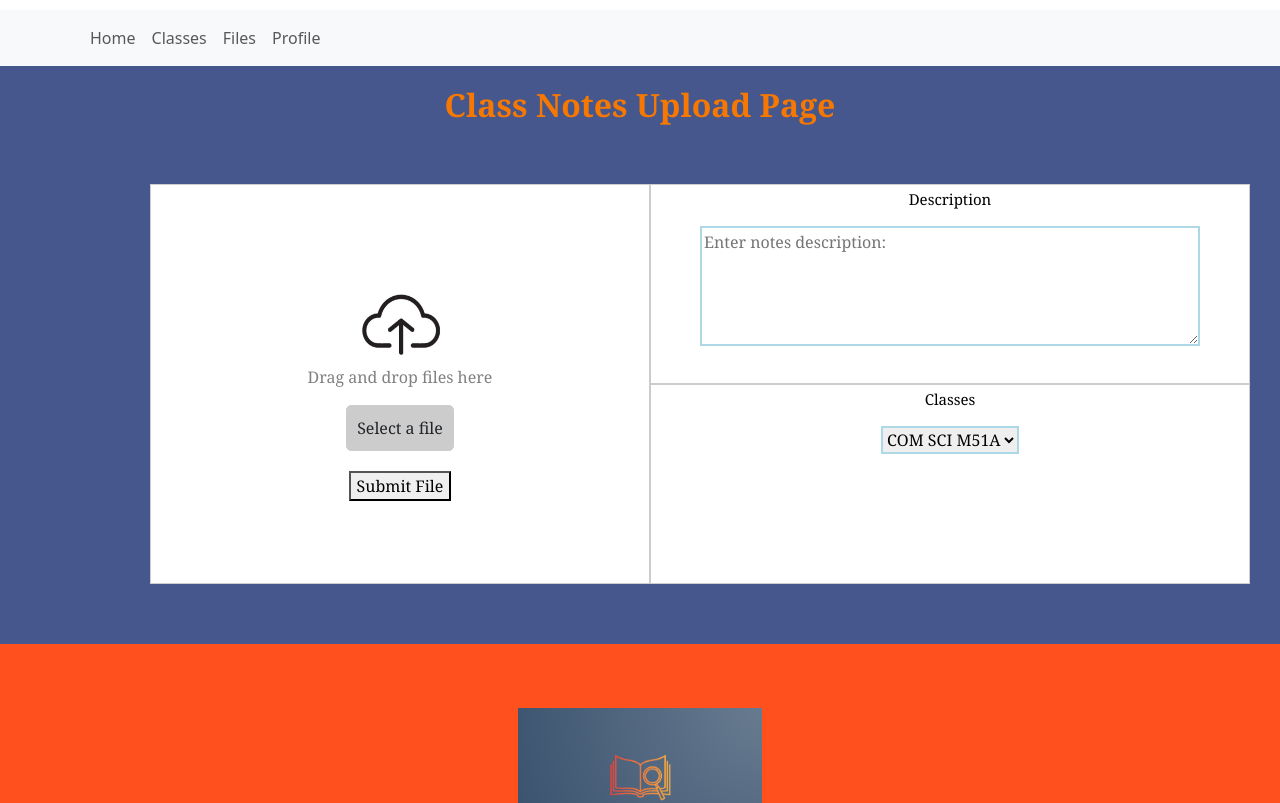
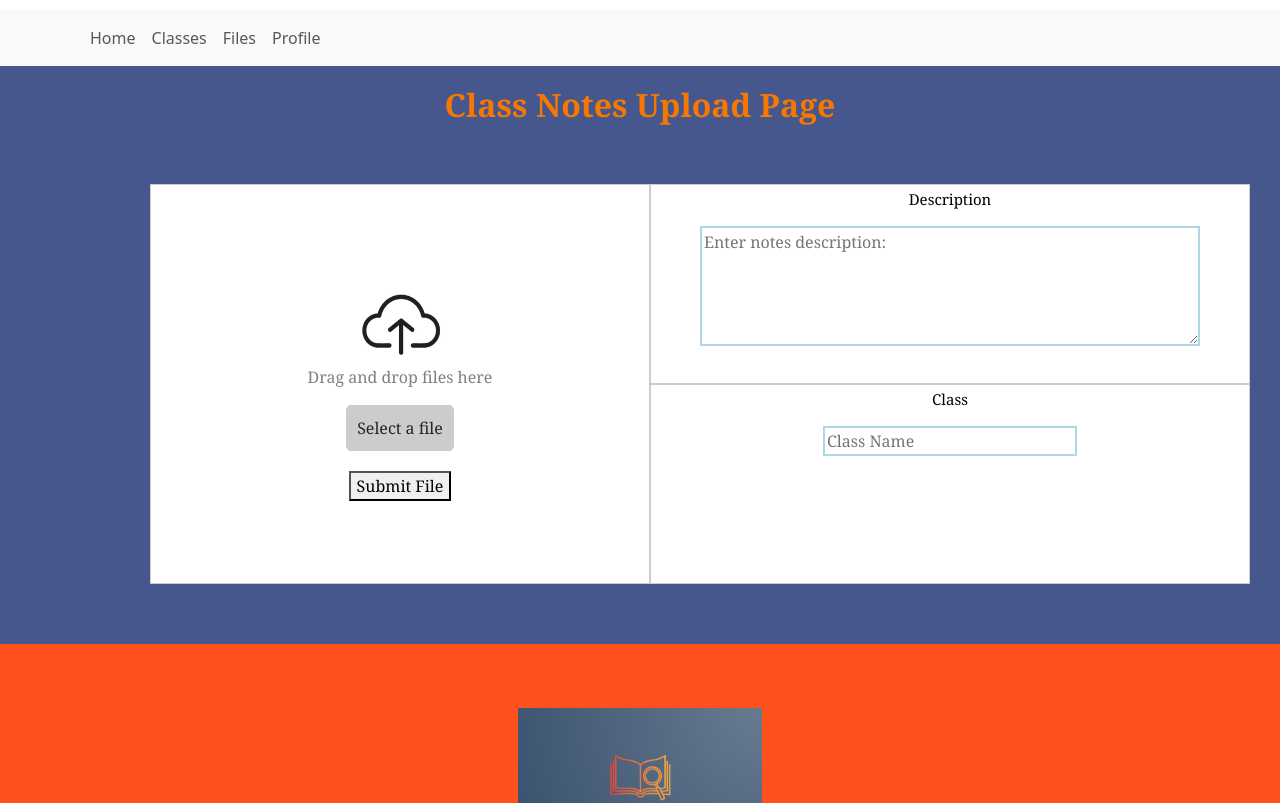
Before and after one commit to WilliamChen14/StudentScholar, a React (Create React App) app in the folder frontend/: page /Files in a window 1280 px wide. Shown: the top 803 px of the page. Built offline with nearby package versions, Linux system fonts and the light colour scheme.

Commit message:
Files changed from dropdown to input

```diff
--- a/frontend/src/Classes.js
+++ b/frontend/src/Classes.js
@@ -186,7 +186,7 @@ function Classes() {
             onChange={(e) => setSearchQuery(e.target.value)}
           />
         </div>
-      */
+        */
   return (
     <div className="class-container">
       <Row>
--- a/frontend/src/Files.js
+++ b/frontend/src/Files.js
@@ -7,20 +7,10 @@ import AuthService from './services/auth.service';
 
 const classes = ["COM SCI M51A", "COM SCI 35L", "MATH 33B", "STATS 100A"];
 
-function ClassList() {
-
-  return (
-    <>
-      {classes.map((classItem, val) => {
-        return (
-          <option> {classItem} </option> /*  value={val} id={classItem} */
-        )
-      })}
-    </>
-  );
-}
 
 function Files() {
+  const [className, setClassName] = useState([]);
+  const [classIDs, setClassIDs] = useState([]);
 
   useEffect(
     ()=> {
@@ -35,6 +25,20 @@ function Files() {
 
       },[]
   );
+/*
+  const ClassList = () => {
+    return (
+      <>
+        {classNames.map((classItem, val) => {
+          return (
+            <option> {classItem} </option>   value={val} id={classItem} *
+          )
+        })}
+      </>
+    );
+  }
+  */
+
   const [file, setFile] = useState('');
 
   function submitForm() {
@@ -51,13 +55,13 @@ function Files() {
     const formData = new FormData();
 
     formData.append("description", description.value);
-    formData.append("className", className.value);
+    formData.append("className", className);
     formData.append("uploaderName", uploaderName);
     formData.append("file", fileSelected.files[0]);
     alert(fileSelected.files[0].name);
     alert(fileSelected.files[0].size, 'bytes');
     alert(className)
-    alert(className.value)
+    //alert(className.value)
     alert(uploaderName);
 
     axios.post("http://localhost:8000/file-upload", formData)
@@ -105,10 +109,14 @@ function Files() {
             </div>
             <div className='class-area'>
 
-              <h2>Classes</h2>
-              <select id="dropdown-basic" title='Select a class'>
-                <ClassList></ClassList>
-              </select>
+              <h2>Class</h2>
+              <input
+              type="text"
+              id = "dropdown-basic"
+              placeholder="Class Name"
+              value={className}
+              onChange={(e)=> setClassName(e.target.value)}
+              />
             </div>
           </div>
         </div>
```
